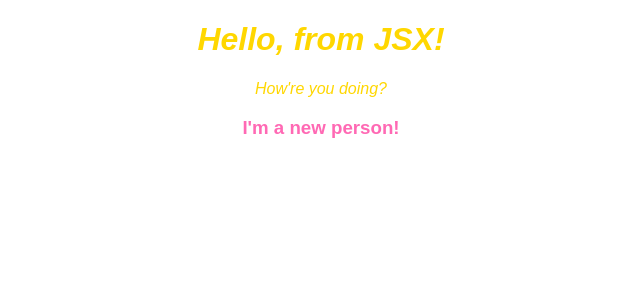
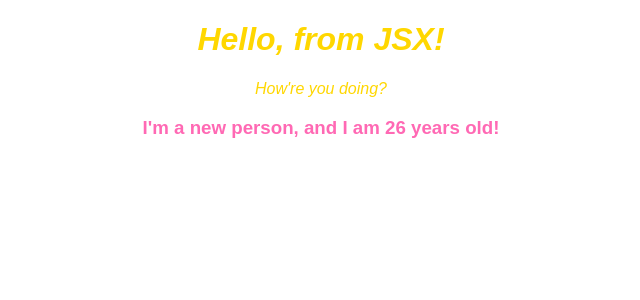
Before and after one commit to tpendse/react-sandbox, a React (Create React App) app in the folder myapp/: page / in a window 1280 px wide. Shown: the top 300 px of the page, without its empty margins (319-959 px from the left). Built offline with nearby package versions, Linux system fonts and the light colour scheme.

Commit message:
React: lesson 36

```diff
--- a/myapp/src/Person/Person.js
+++ b/myapp/src/Person/Person.js
@@ -1,7 +1,8 @@
 import React from 'react';
 
 const person = () => {
-    return <h3 className="Person">I'm a new person!</h3>
+    const age = Math.floor(Math.random() * 30);
+    return <h3 className="Person">I'm a new person, and I am {age} years old!</h3>
 }
 
 export default person;
```
